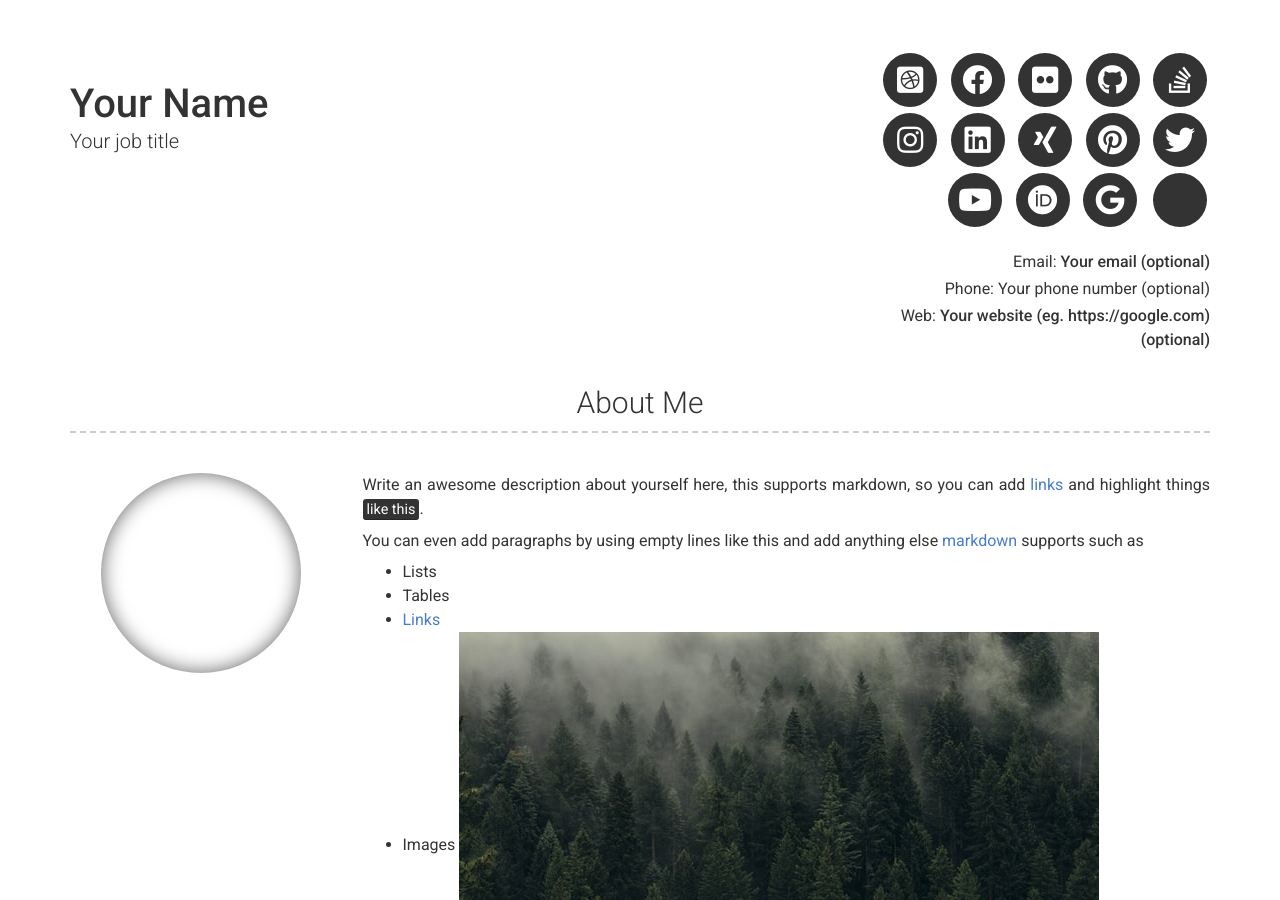
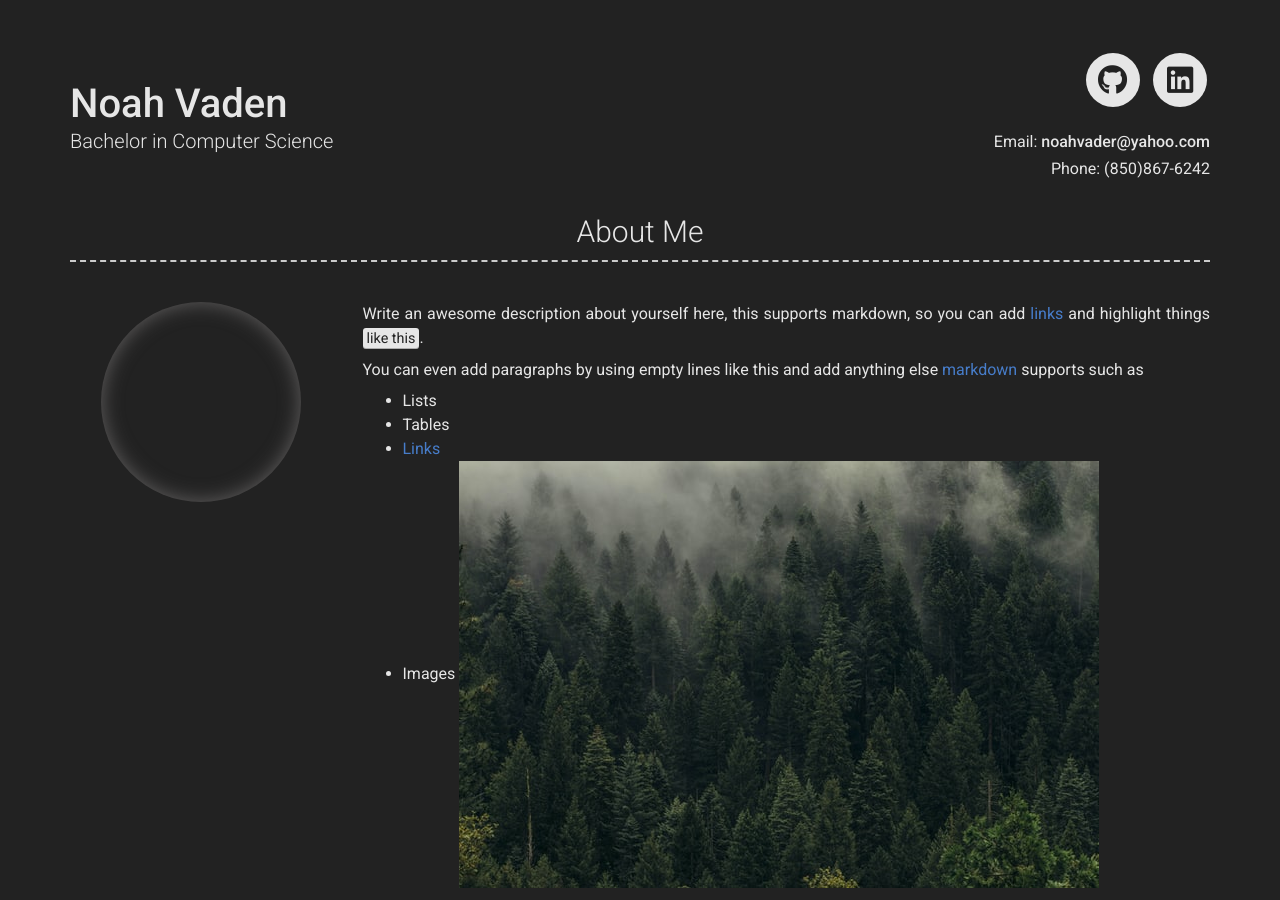
Before and after one commit to Vryllon/NoahVaden, a Jekyll site: the page built from index.md, in a window 1280 px wide and 900 px high. Built offline with Jekyll 4.4.1, drawn with Linux system fonts in a browser that asks for light colours; nearby versions of some CDN libraries; some of the changed text lies outside the part shown.

Commit message:
Added basic information

```diff
--- a/_config.yml
+++ b/_config.yml
@@ -1,43 +1,43 @@
 # Site
-repository: Git repository where your resume will be hosted, only required if you are hosting on GitHub (eg. sproogen/modern-resume-theme)
+repository: NoahVaden
 # favicon: Directory of your favicon (eg. images/favicon.ico)(optional)
 
 # Content configuration version
 version: 2
 
 # Personal info
-name: Your Name
-title: Your job title
-email: Your email (optional)
+name: Noah Vaden
+title: Bachelor in Computer Science
+email: noahvader@yahoo.com
 # email_title: Email (Email title override)
-phone: Your phone number (optional)
+phone: (850)867-6242
 # phone_title: Phone (Phone title override)
-website: Your website (eg. https://google.com)(optional)
+# website: Your website (eg. https://google.com)(optional)
 # website_title: Web (Website title override)
 
 # Dark Mode (true/false/never)
-darkmode: false
+darkmode: true
 
 # Social links
-twitter_username: jekyllrb
-github_username:  jekyll
-stackoverflow_username: "00000001"
-dribbble_username: jekyll
-facebook_username: jekyll
-flickr_username: jekyll
-instagram_username: jekyll
-linkedin_username: jekyll
-xing_username: jekyll
-pinterest_username: jekyll
-youtube_username: jekyll
-orcid_username: 0000-0000-0000-0000
-googlescholar_username: D847cGsAAAAJ
+# twitter_username: jekyllrb
+github_username:  vryllon
+# stackoverflow_username: "00000001"
+# dribbble_username: jekyll
+# facebook_username: jekyll
+# flickr_username: jekyll
+# instagram_username: jekyll
+linkedin_username: Noah Vaden
+# xing_username: jekyll
+# pinterest_username: jekyll
+# youtube_username: jekyll
+# orcid_username: 0000-0000-0000-0000
+# googlescholar_username: D847cGsAAAAJ
 
 # Additional icon links
-additional_links:
-- title: Link name
-  icon: Font Awesome brand icon name (eg. fab fa-twitter) (https://fontawesome.com/icons?d=gallery&s=brands&m=free)
-  url: Link url (eg. https://google.com)
+# additional_links:
+# - title: Link name
+#   icon: Font Awesome brand icon name (eg. fab fa-twitter) (https://fontawesome.com/icons?d=gallery&s=brands&m=free)
+#   url: Link url (eg. https://google.com)
 # - title: another link
 #   icon: font awesome brand icon name (eg. fab fa-twitter) (https://fontawesome.com/icons?d=gallery&s=brands&m=free)
 #   url: Link url (eg. https://google.com)
```
